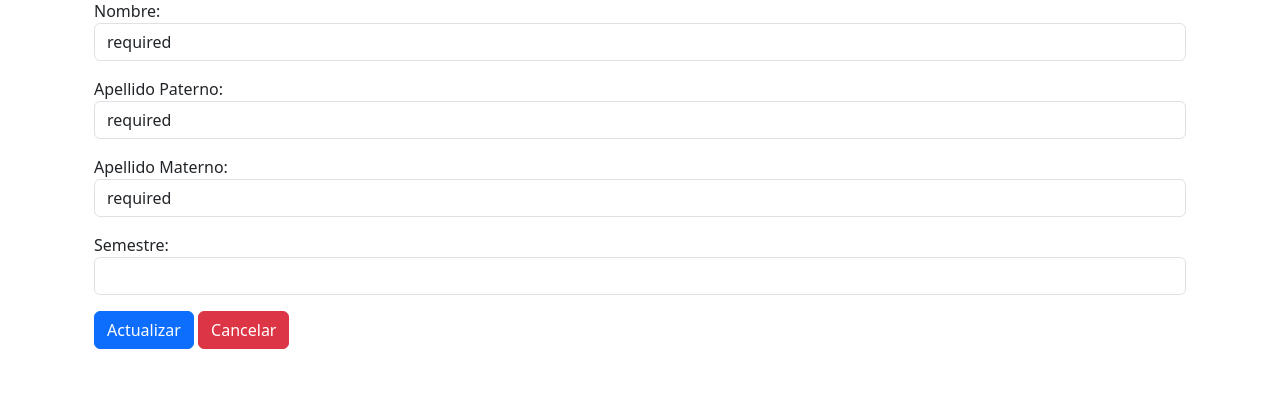
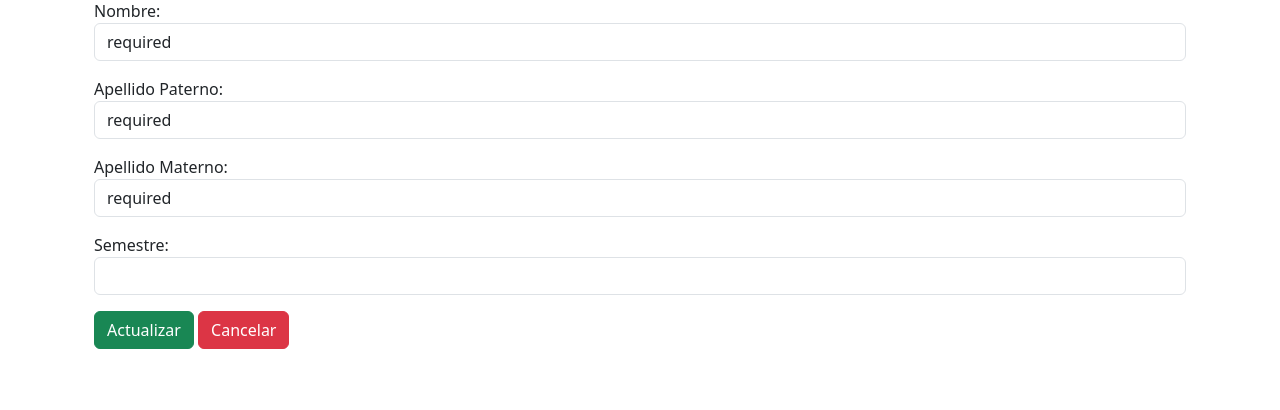
Before and after one commit to AnaKarenCH/mi_entorno, a Flask app: page /alumnos/update/1 in a window 1280 px wide. Shown: the part 148-558 px from the top of the page. Run offline with Flask 3, Linux system fonts and the light colour scheme.

Commit message:
crudnew2

```diff
--- a/templates/update_alumno.html
+++ b/templates/update_alumno.html
@@ -25,7 +25,7 @@
     <label for="semestre">Semestre:</label>
     <input type="number" class="form-control" id="semestre" name="semestre" value={{alumno.semestre}} required>
 </div>
-<button type="submit" class="btn btn-primary"> Actualizar </button>
+<button type="submit" class="btn btn-success"> Actualizar </button>
 <a href="{{ url_for('index')}}" class="btn btn-danger ">Cancelar</a>
 
 {% endblock %}
```
